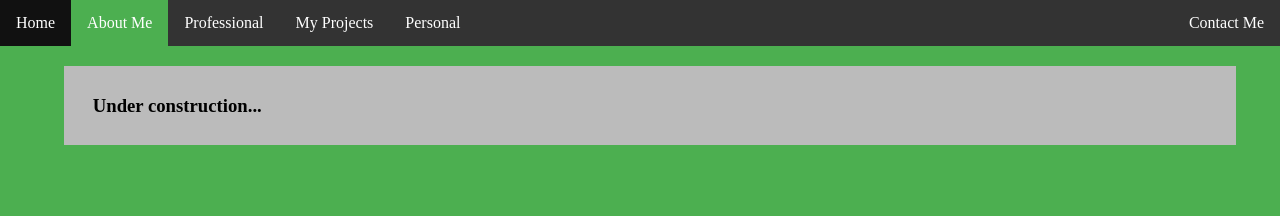
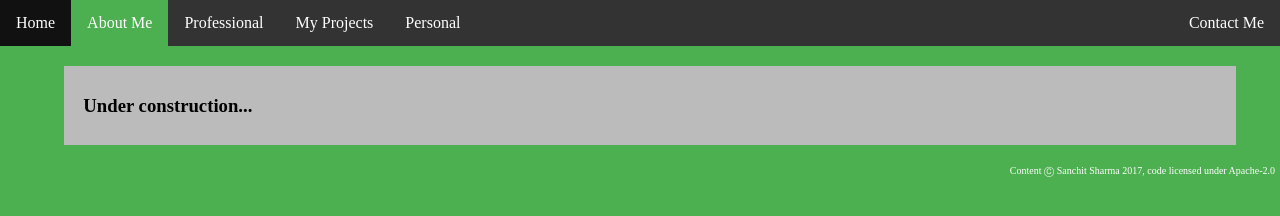
Before and after one commit to chaoaretasty/puppykit, a plain HTML site: page about.html in a window 1280 px wide. Drawn offline with Linux system fonts and the light colour scheme.

Commit message:
Added copyright notice to all pages, and modified the stylesheet to fix the h3 alignment.

```diff
--- a/about.html
+++ b/about.html
@@ -16,5 +16,6 @@
 <h3>Under construction...</h3>
 </div>
 
+<p class="copyright">Content &#9400; Sanchit Sharma 2017, code licensed under Apache-2.0</p>
 </body>
 </html>
--- a/style.css
+++ b/style.css
@@ -12,7 +12,7 @@ div {
 }
 
 h1 { margin-top: 0px; }
-h3 { margin: 1em; }
+h3 { margin: 1em 0.5em; }
 h5 { margin: 0.5em; }
 p { margin: 0.5em; }
 
```
Also changed, not shown: contact.html (+1 -0 lines), personal.html (+1 -0 lines), professional.html (+1 -0 lines), projects.html (+1 -0 lines).
